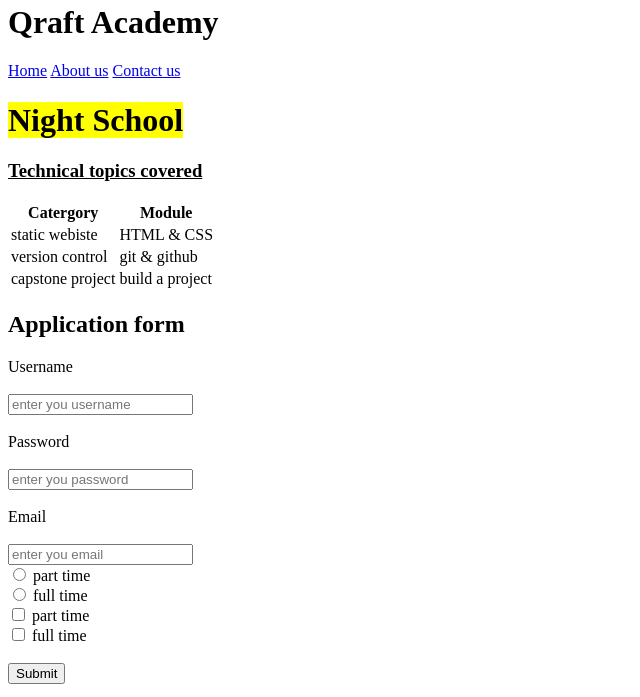
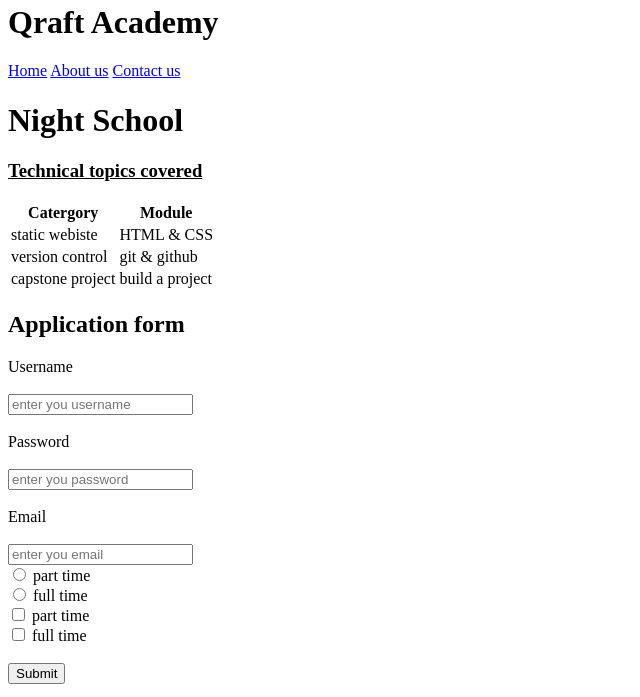
Before and after one commit to mambop/project, a plain HTML site: page index.html in a window 1280 px wide. Shown: the part 95-792 px from the top of the page, without its empty margins (0-640 px from the left). Drawn offline with Linux system fonts and the light colour scheme.

Commit message:
updates made

```diff
--- a/index.html
+++ b/index.html
@@ -23,7 +23,7 @@
     </div>
     <!-- content section -->
     <div>
-        <h1><mark>Night School</mark></h1>
+        <h1>Night School</h1>
         <h3><ins>Technical topics covered</ins></h3>
         <table>
             <thead>
```
